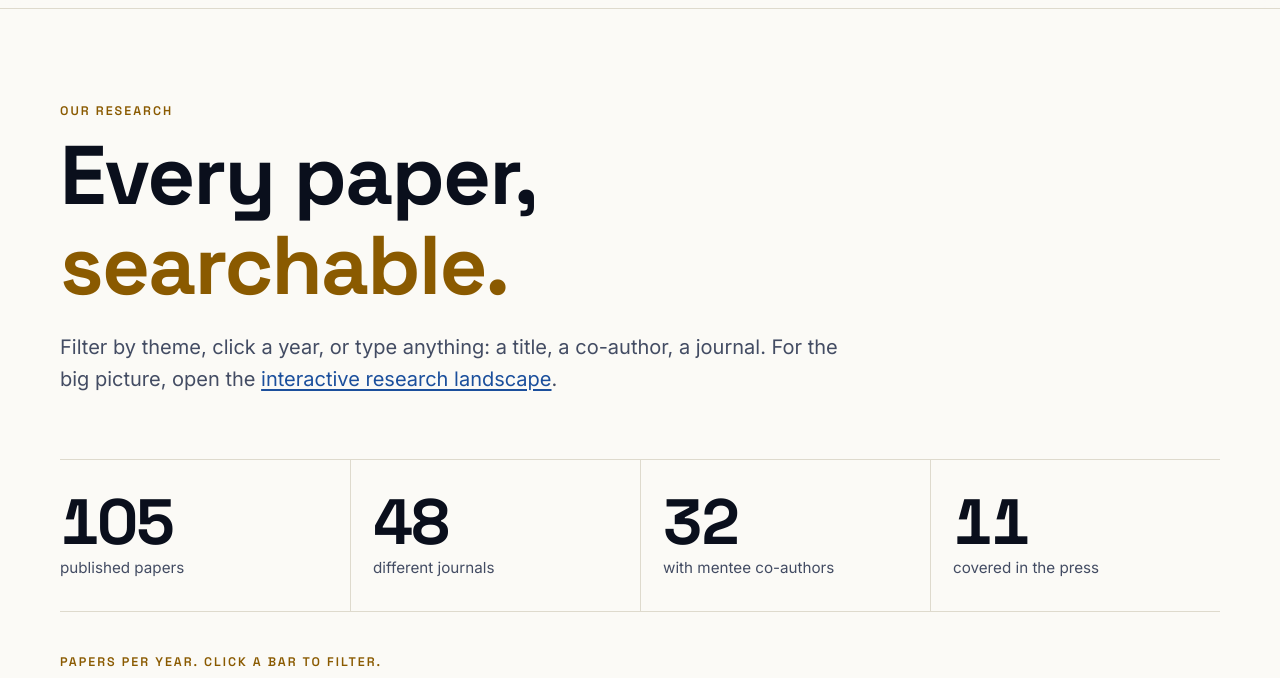
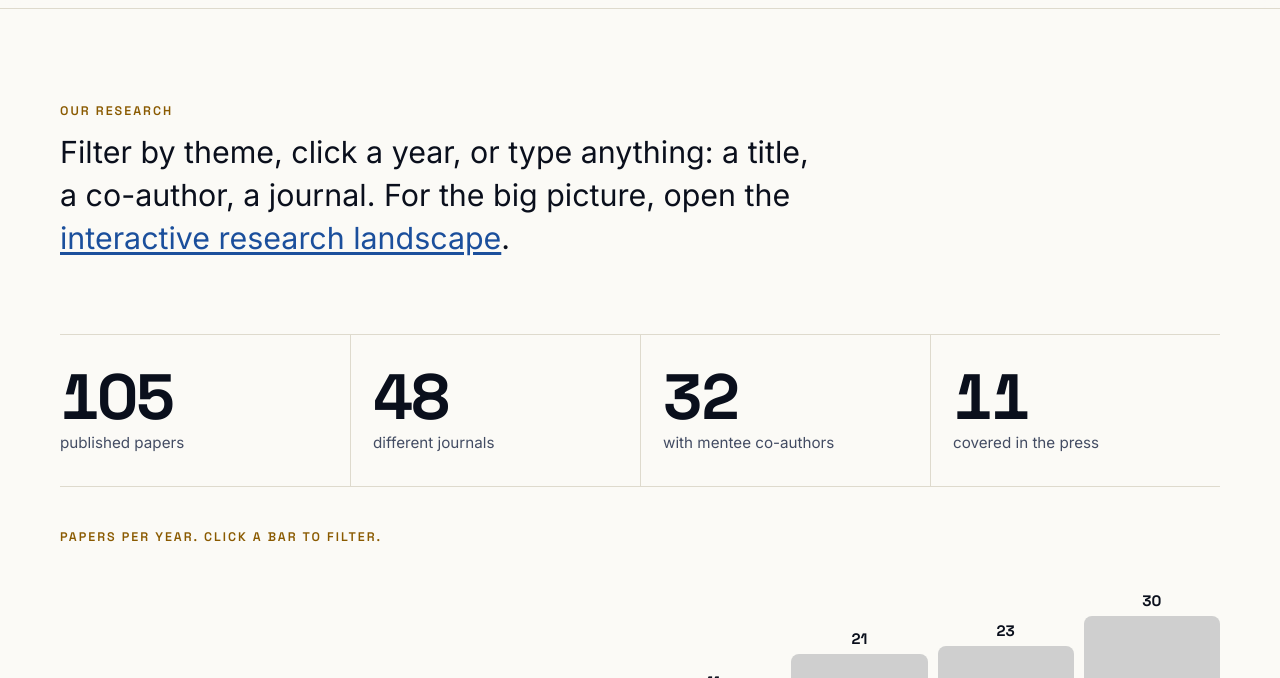
Before and after one commit to syropoulosstylianos-cyber/idea-lab-website, a plain HTML site: page research.html in a window 1280 px wide. Shown: the part 55-733 px from the top of the page. Drawn offline with Linux system fonts and the light colour scheme.

Commit message:
Remove research page headline, enlarge intro text
Co-Authored-By: Claude Fable 5.2 <noreply@anthropic.com>

```diff
--- a/research.html
+++ b/research.html
@@ -20,8 +20,7 @@
 <main>
 <section class="page-head"><div class="wrap">
   <span class="eyebrow">Our research</span>
-  <h1>Every paper, <em>searchable.</em></h1>
-  <p class="lede">Filter by theme, click a year, or type anything: a title, a co-author, a journal. For the big picture, open the <a href="https://syropoulosstylianos-cyber.github.io/research-landscape/" target="_blank" rel="noopener">interactive research landscape</a>.</p>
+  <p class="lede" style="font-size:clamp(1.35rem,2.6vw,1.9rem);line-height:1.4;color:var(--ink);max-width:40ch;margin-top:6px">Filter by theme, click a year, or type anything: a title, a co-author, a journal. For the big picture, open the <a href="https://syropoulosstylianos-cyber.github.io/research-landscape/" target="_blank" rel="noopener">interactive research landscape</a>.</p>
 </div></section>
 <section><div class="wrap">
   <div class="stats" id="stats"></div>
```
